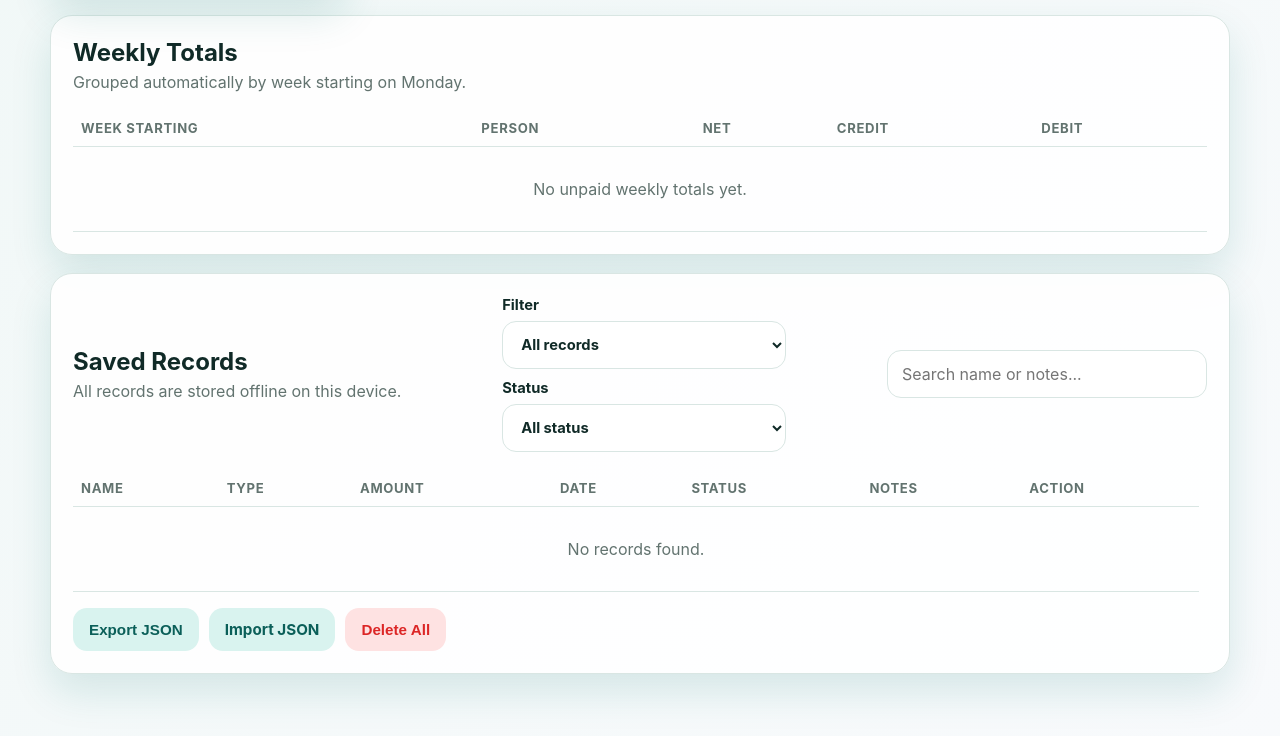
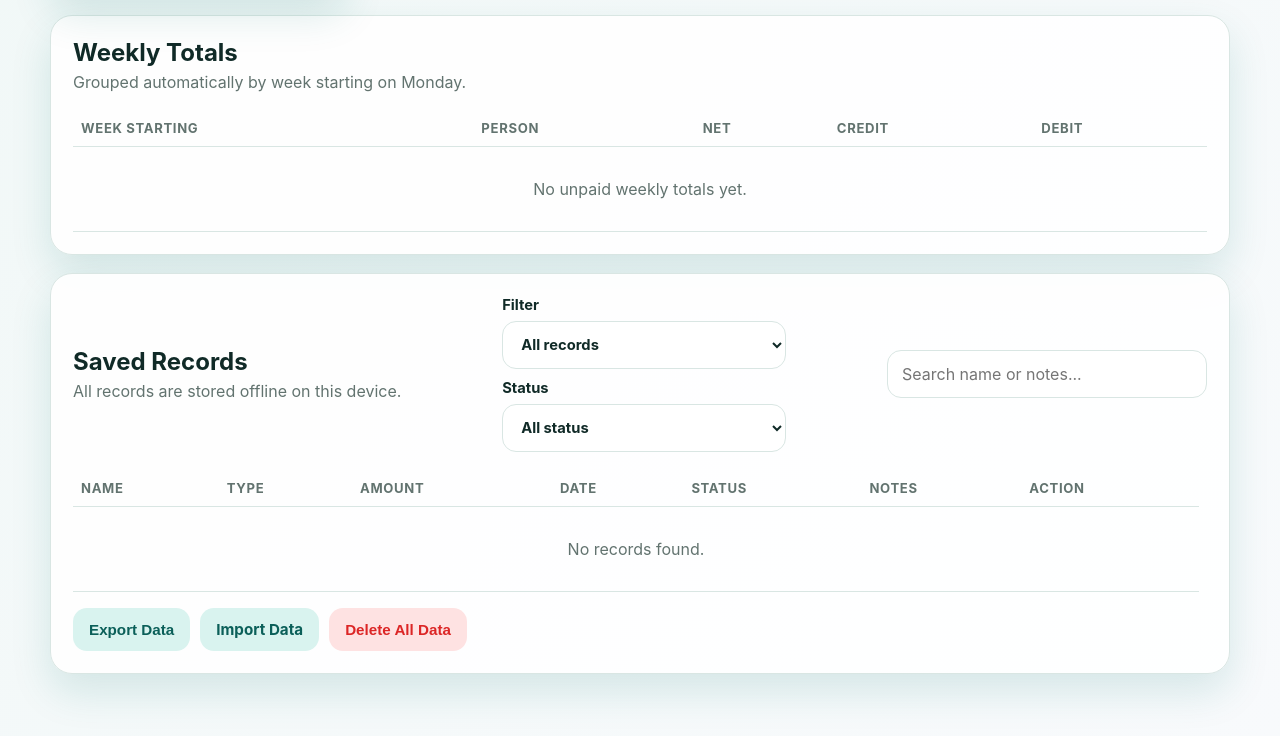
Before and after one commit to AlvinShedrack/Money-Debit-Tracker, a plain HTML site: page index.html in a window 1280 px wide. Shown: the part 1031-1767 px from the top of the page. Drawn offline with Linux system fonts and the light colour scheme.

```diff
--- a/index.html
+++ b/index.html
@@ -231,12 +231,12 @@
           </table>
         </div>
         <div class="tools">
-          <button id="exportBtn" class="secondary-btn">Export JSON</button>
+          <button id="exportBtn" class="secondary-btn">Export Data</button>
           <label class="import-label">
-            Import JSON
+            Import Data
             <input id="importFile" type="file" accept="application/json" />
           </label>
-          <button id="clearAllBtn" class="danger-btn">Delete All</button>
+          <button id="clearAllBtn" class="danger-btn">Delete All Data</button>
         </div>
       </section>
 
```
